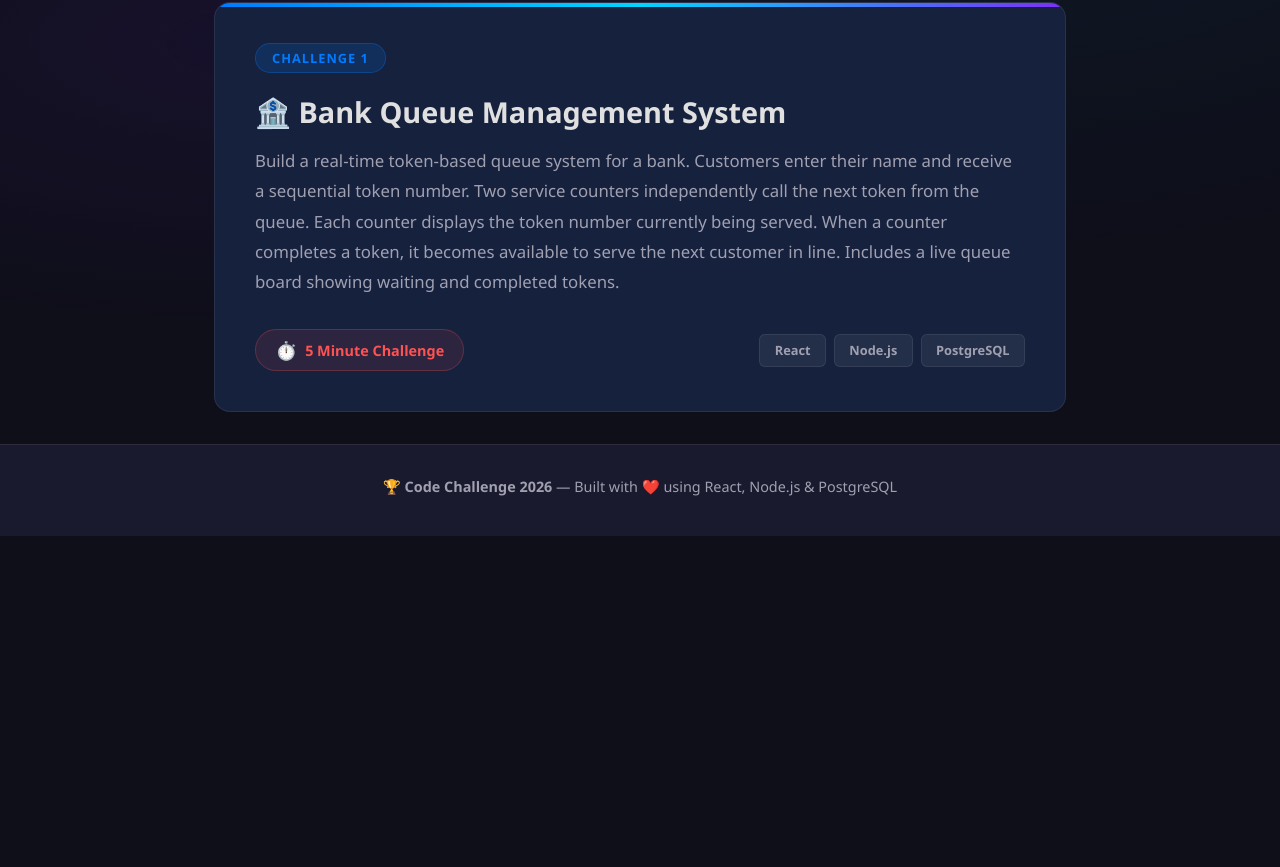
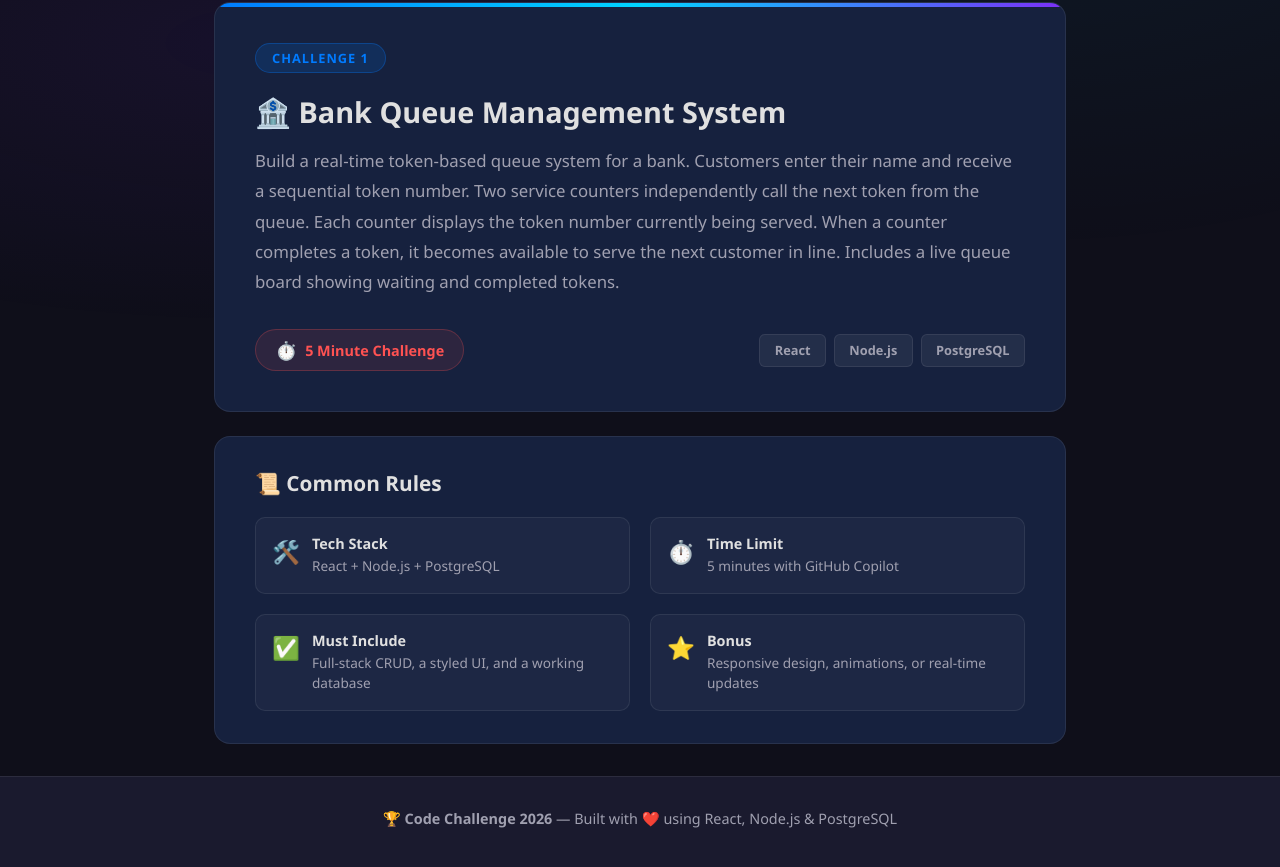
Before and after one commit to codechallange01-dot/codechallange, a React (Vite) app in the folder client/: page / in a window 1280 px wide. Shown: the part 357-1224 px from the top of the page. Before the commit the page ends 893 px from the top, so only its background shows below. Built offline with nearby package versions, Linux system fonts and the light colour scheme; no server answers; the HTML template or start-up script is replaced by a standard one.

Commit message:
Add common rules section to challenge card

```diff
--- a/client/src/App.css
+++ b/client/src/App.css
@@ -152,3 +152,63 @@
     font-size: 1.4rem;
   }
 }
+
+/* Rules Card */
+.rules-card {
+  background: var(--bg-card);
+  border: 1px solid var(--border);
+  border-radius: 16px;
+  padding: 2rem 2.5rem;
+  margin-top: 1.5rem;
+}
+
+.rules-title {
+  font-size: 1.3rem;
+  font-weight: 700;
+  margin-bottom: 1.25rem;
+}
+
+.rules-grid {
+  display: grid;
+  grid-template-columns: 1fr 1fr;
+  gap: 1.25rem;
+}
+
+.rule-item {
+  display: flex;
+  align-items: flex-start;
+  gap: 0.75rem;
+  background: rgba(255, 255, 255, 0.03);
+  border: 1px solid var(--border);
+  border-radius: 10px;
+  padding: 1rem;
+}
+
+.rule-icon {
+  font-size: 1.4rem;
+  flex-shrink: 0;
+  margin-top: 0.1rem;
+}
+
+.rule-item strong {
+  display: block;
+  font-size: 0.9rem;
+  margin-bottom: 0.2rem;
+  color: var(--text-primary);
+}
+
+.rule-item p {
+  font-size: 0.85rem;
+  color: var(--text-secondary);
+  line-height: 1.5;
+  margin: 0;
+}
+
+@media (max-width: 600px) {
+  .rules-card {
+    padding: 1.5rem;
+  }
+  .rules-grid {
+    grid-template-columns: 1fr;
+  }
+}
--- a/client/src/App.jsx
+++ b/client/src/App.jsx
@@ -85,6 +85,40 @@ function App() {
             </div>
           </div>
         </section>
+
+        <section className="rules-card">
+          <h3 className="rules-title">📜 Common Rules</h3>
+          <div className="rules-grid">
+            <div className="rule-item">
+              <span className="rule-icon">🛠️</span>
+              <div>
+                <strong>Tech Stack</strong>
+                <p>React + Node.js + PostgreSQL</p>
+              </div>
+            </div>
+            <div className="rule-item">
+              <span className="rule-icon">⏱️</span>
+              <div>
+                <strong>Time Limit</strong>
+                <p>5 minutes with GitHub Copilot</p>
+              </div>
+            </div>
+            <div className="rule-item">
+              <span className="rule-icon">✅</span>
+              <div>
+                <strong>Must Include</strong>
+                <p>Full-stack CRUD, a styled UI, and a working database</p>
+              </div>
+            </div>
+            <div className="rule-item">
+              <span className="rule-icon">⭐</span>
+              <div>
+                <strong>Bonus</strong>
+                <p>Responsive design, animations, or real-time updates</p>
+              </div>
+            </div>
+          </div>
+        </section>
       </main>
       <Footer />
     </div>
```
